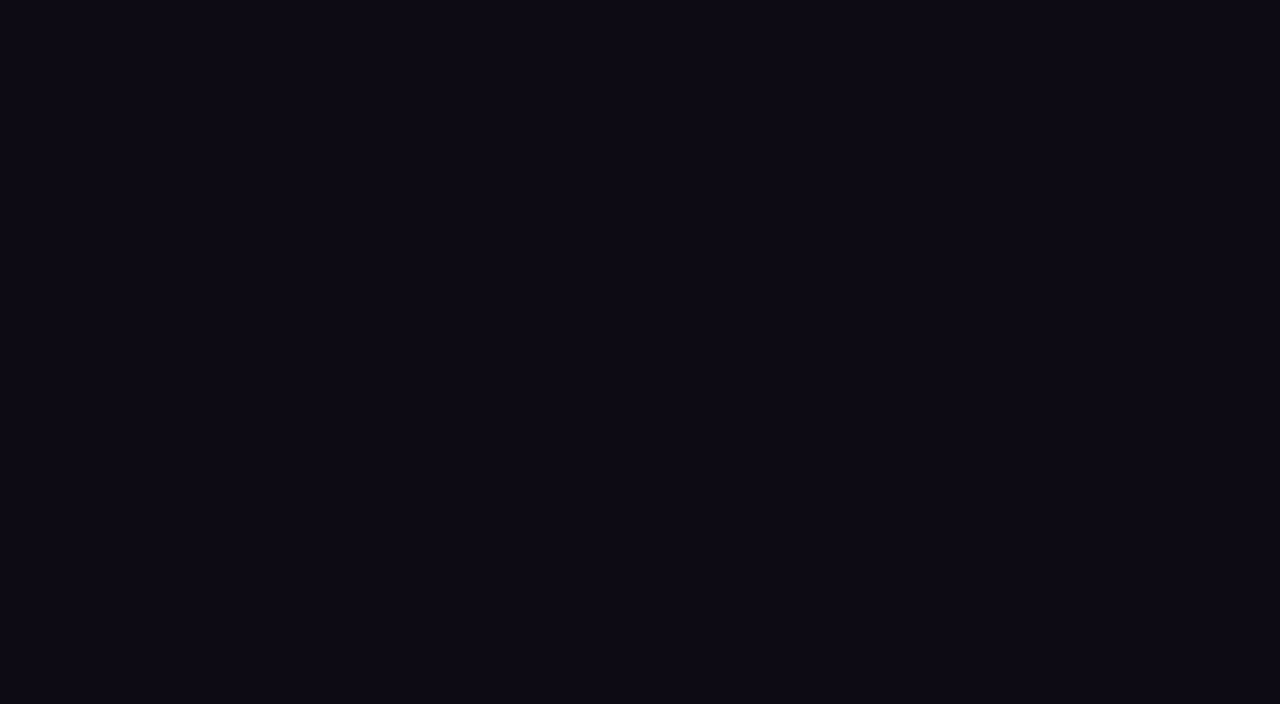
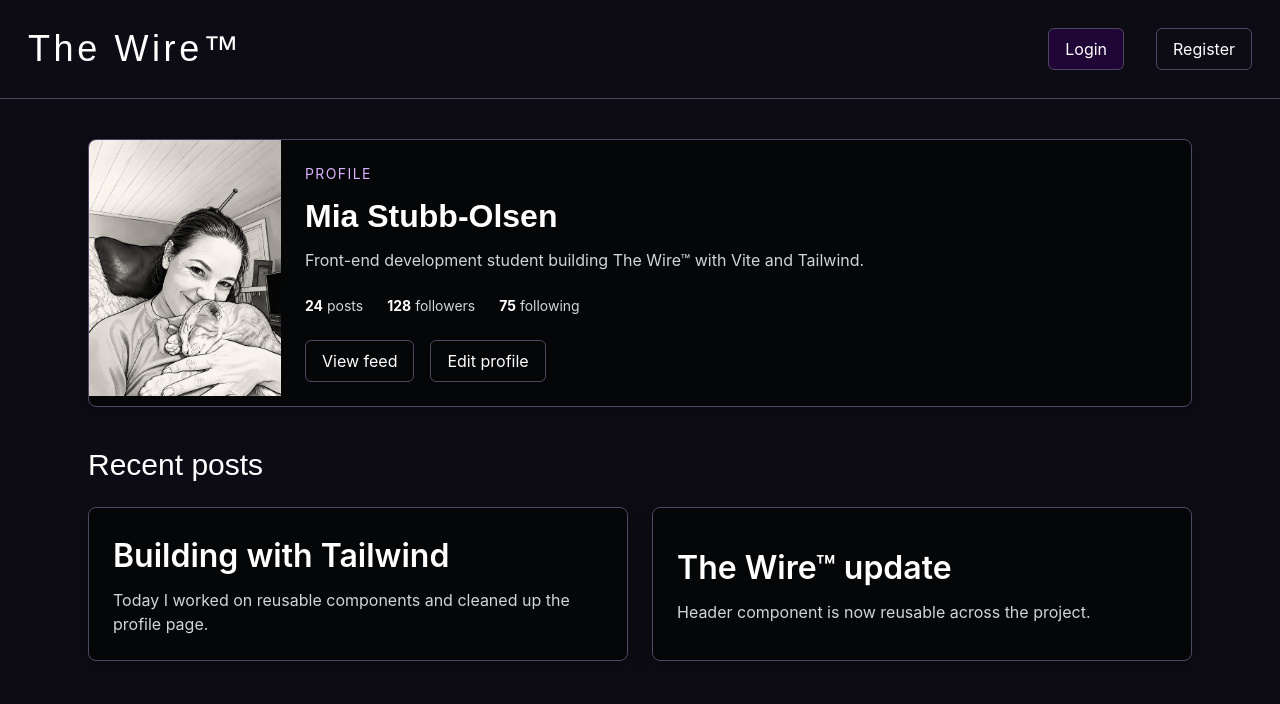
Before and after one commit to miastubb/CSS-Frameworks, a website built with Vite: page profile/index.html in a window 1280 px wide. Built offline with nearby package versions, Linux system fonts and the light colour scheme; a web font is replaced by a local one.

Commit message:
build profile page and add profile image

```diff
--- a/profile/index.html
+++ b/profile/index.html
@@ -0,0 +1,81 @@
+<!doctype html>
+<html lang="en">
+  <head>
+    <meta charset="UTF-8" />
+    <link rel="icon" type="image/svg+xml" href="/favicon.svg" />
+    <meta name="viewport" content="width=device-width, initial-scale=1.0" />
+    <meta
+      name="description"
+      content="Noroff Frameworks project, using Vite and Tailwind CSS"
+    />
+    <link
+      href="https://fonts.googleapis.com/css2?family=Saira+Stencil+One&display=swap"
+      rel="stylesheet"
+    />
+
+    <title>tw-project</title>
+  </head>
+  <body>
+    <div id="header"></div>
+    <main class="mx-auto max-w-6xl px-6 py-10">
+      <section class="wire-card">
+        <img
+          id="profile-image"
+          src=""
+          alt="Mia and Pippin"
+          class="wire-card-image"
+        />
+
+        <div class="wire-card-content">
+          <p class="mb-2 text-sm tracking-widest text-purple-300 uppercase">
+            Profile
+          </p>
+
+          <h1 class="wire-card-title display-font">Mia Stubb-Olsen</h1>
+
+          <p class="wire-card-text">
+            Front-end development student building The Wire™ with Vite and
+            Tailwind.
+          </p>
+
+          <div class="mt-6 flex gap-6 text-sm text-gray-300">
+            <p><span class="font-bold text-white">24</span> posts</p>
+            <p><span class="font-bold text-white">128</span> followers</p>
+            <p><span class="font-bold text-white">75</span> following</p>
+          </div>
+
+          <div class="mt-6 flex gap-4">
+            <a href="/feed/" class="btn btn-feed">View feed</a>
+            <a href="#" class="btn btn-profile">Edit profile</a>
+          </div>
+        </div>
+      </section>
+
+      <section class="mt-10">
+        <h2 class="display-font mb-6 text-3xl text-white">Recent posts</h2>
+
+        <div class="grid gap-6 md:grid-cols-2">
+          <article class="wire-card">
+            <div class="wire-card-content">
+              <h3 class="wire-card-title">Building with Tailwind</h3>
+              <p class="wire-card-text">
+                Today I worked on reusable components and cleaned up the profile
+                page.
+              </p>
+            </div>
+          </article>
+
+          <article class="wire-card">
+            <div class="wire-card-content">
+              <h3 class="wire-card-title">The Wire™ update</h3>
+              <p class="wire-card-text">
+                Header component is now reusable across the project.
+              </p>
+            </div>
+          </article>
+        </div>
+      </section>
+    </main>
+    <script type="module" src="/src/main.js"></script>
+  </body>
+</html>
--- a/src/main.js
+++ b/src/main.js
@@ -1,8 +1,15 @@
 import "./style.css";
 import { createHeader } from "./components/header.js";
+import miaAndPippin from "./pics/mia-and-pippin.jpg";
 
 const headerContainer = document.querySelector("#header");
 
 if (headerContainer) {
   headerContainer.innerHTML = createHeader();
 }
+
+const profileImage = document.querySelector("#profile-image");
+
+if (profileImage) {
+  profileImage.src = miaAndPippin;
+}
--- a/src/style.css
+++ b/src/style.css
@@ -47,8 +47,7 @@
   --font-size-xl: 1.5rem;
   --font-size-2xl: 2rem;
   --font-size-3xl: 2.5rem;
-
-  @import "tailwindcss";
+}
 
 @layer components {
   .btn {
@@ -70,11 +69,54 @@
   .btn-register:hover {
     border-color: var(--color-primary);
   }
+
+  .wire-card {
+    display: flex;
+    overflow: hidden;
+    border-radius: 0.5rem;
+    border: 1px solid var(--color-border);
+    background-color: var(--color-surface);
+    box-shadow: var(--shadow-md);
+    transition: transform 0.2s ease, box-shadow 0.2s ease;
   }
+
+  .wire-card:hover {
+    transform: translateY(-0.25rem);
+    box-shadow: 0 10px 25px rgba(0, 0, 0, 0.25);
+  }
+
+  .wire-card-image {
+    width: 12rem;
+    height: 100%;
+    object-fit: cover;
+    display: block;
+  }
+
+  .wire-card-content {
+    display: flex;
+    flex: 1;
+    flex-direction: column;
+    justify-content: center;
+    padding: 1.5rem;
+  }
+
+  .wire-card-title {
+    margin-bottom: 0.5rem;
+    font-size: 2rem;
+    font-weight: 600;
+    color: white;
+  }
+
+  .wire-card-text {
+    color: #d1d5db;
+  }
+}
+
 .logo {
   font-family: var(--font-family-display);
   letter-spacing: 0.1em;
 }
+
 body {
   background-color: var(--color-bg);
   color: var(--color-text);
@@ -83,4 +125,3 @@
 .display-font {
   font-family: var(--font-family-display);
 }
-}
```
Also changed, not shown: src/pics/mia-and-pippin.jpg (added). Lines whose indentation alone changed are shown as unchanged.
